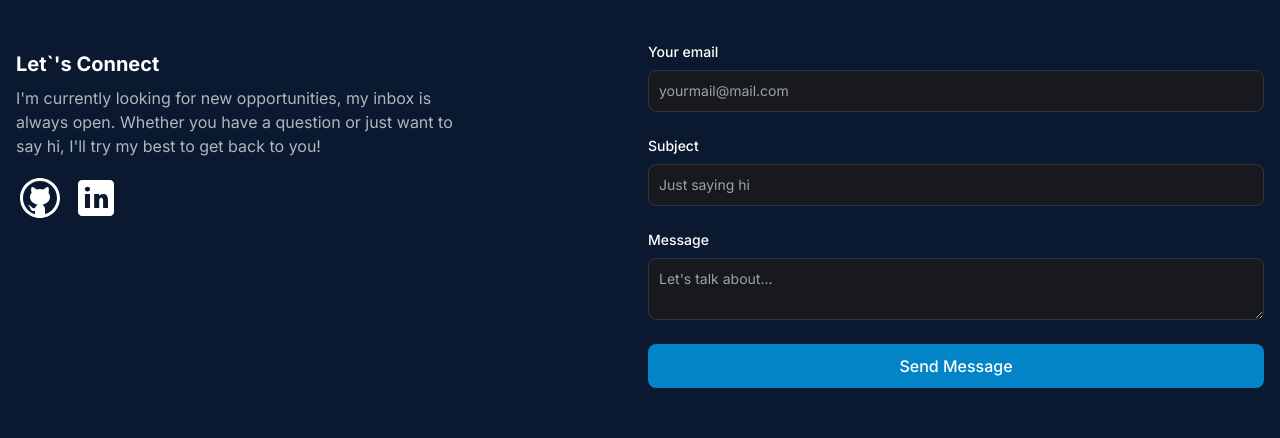
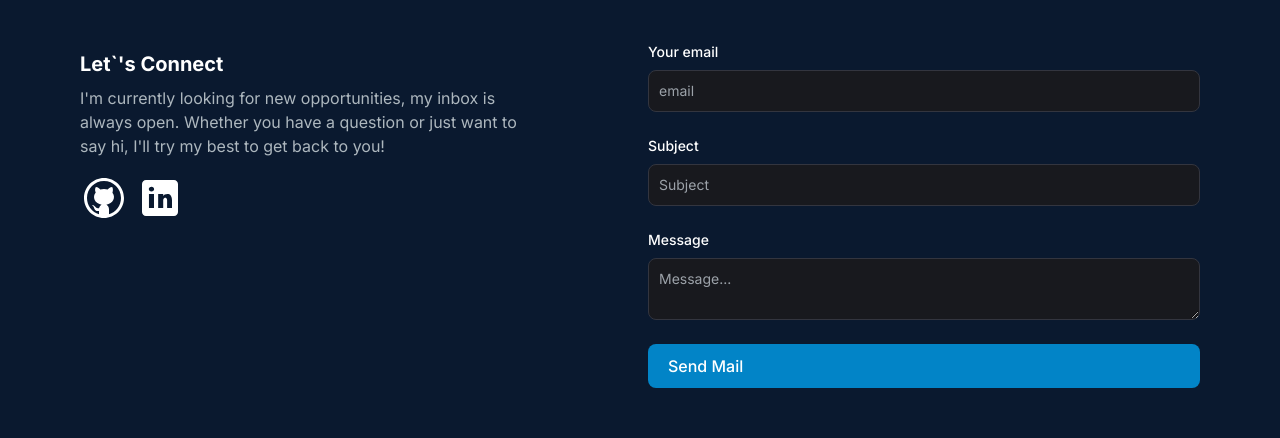
Before and after one commit to RamadanRangkuti/fe_portofolio, a Next.js app: page / in a window 1280 px wide. Shown: the part 1260-1698 px from the top of the page. Built offline with nearby package versions, Linux system fonts and the light colour scheme; no server answers.

Commit message:
Adjustment

```diff
--- a/package.json
+++ b/package.json
@@ -20,6 +20,7 @@
     "react": "18.2.0",
     "react-dom": "18.2.0",
     "react-router-dom": "^6.16.0",
+    "react-scroll": "^1.9.0",
     "react-type-animation": "^3.1.0",
     "resend": "^1.1.0",
     "tailwindcss": "3.3.3"
--- a/src/app/page.js
+++ b/src/app/page.js
@@ -8,10 +8,10 @@ export default function Home() {
   return (
     <main className="min-h-screen bg-[#0a192f] mx-auto">
       <div className="mx-4">
-        <HeroSection/>
-        <AboutSection/>
+        <HeroSection id="home"/>
+        <AboutSection id="about"/>
         <ProjectsSection/>
-        <EmailSection/>
+        <EmailSection id="contact"/>
       </div>
     </main>
   )
--- a/src/components/EmailSection.jsx
+++ b/src/components/EmailSection.jsx
@@ -1,3 +1,4 @@
+"use client"
 import React from 'react'
 import Link from 'next/link'
 import Image from 'next/image'
@@ -5,8 +6,12 @@ import GithubIcon from "../../public/github-icon.svg"
 import LinkedinIcon from "../../public/linkedin-icon.svg"
 
 const EmailSection = () => {
+  const sendEmail = (e) => {
+    e.preventDefault();
+
+  }
   return (
-    <section className="grid md:grid-cols-2 my-12 md:my-12 py-24 gap-4" id="contact">
+    <section className="grid px-4 xl:px-16 md:grid-cols-2 my-12 md:my-12 py-24 gap-4" id="contact">
       <div className="">
         <h5 className="text-xl font-bold text-white my-2">Let`&apos;s Connect</h5>
         <p className="text-[#ADB7BE] mb-4 max-w-md">
@@ -38,7 +43,7 @@ const EmailSection = () => {
               id="email"
               required
               className="bg-[#18191E] border border-[#33353F] placeholder-[#9CA2A9] text-gray-100 text-sm rounded-lg block w-full p-2.5"
-              placeholder="yourmail@mail.com"
+              placeholder="email"
             />
           </div>
           <div className="mb-6">
@@ -53,7 +58,7 @@ const EmailSection = () => {
               id="subject"
               required
               className="bg-[#18191E] border border-[#33353F] placeholder-[#9CA2A9] text-gray-100 text-sm rounded-lg block w-full p-2.5"
-              placeholder="Just saying hi"
+              placeholder="Subject"
             />
           </div>
           <div className="mb-6">
@@ -67,15 +72,16 @@ const EmailSection = () => {
               name="message"
               id="message"
               className="bg-[#18191E] border border-[#33353F] placeholder-[#9CA2A9] text-gray-100 text-sm rounded-lg block w-full p-2.5"
-              placeholder="Let's talk about..."
+              placeholder="Message..."
             />
           </div>
-          <button
+          {/* <button
             type="submit"
             className="bg-sky-600 hover:bg-sky-700 text-white font-medium py-2.5 px-5 rounded-lg w-full"
           >
             Send Message
-          </button>
+          </button> */}
+          <a href="mailto:ramadanrangkuti17@gmail.com" className='bg-sky-600 hover:bg-sky-700 text-white font-medium py-2.5 px-5 rounded-lg w-full'>Send Mail</a>
         </form>
       </div>
     </section>
--- a/src/components/HeroSection.jsx
+++ b/src/components/HeroSection.jsx
@@ -69,7 +69,7 @@ const HeroSection = () => {
               </a>
             </div>
             <div className='flex text-sm'>
-              <a href='https://drive.google.com/file/d/1ThKSqlFDSZ8LdMbYSU3Jzqt-wVoYtfes/view?usp=sharing' target='_blank' rel='noopener noreferrer'><button className='px-4 py-2 lg:px-6 lg:py-3 rounded-full mr-4 bg-white hover:bg-slate-200 text-black mt-3'>Hire Me</button></a>
+              <a href="mailto:ramadanrangkuti17@gmail.com" target='_blank' rel='noopener noreferrer'><button className='px-4 py-2 lg:px-6 lg:py-3 rounded-full mr-4 bg-white hover:bg-slate-200 text-black mt-3'>Hire Me</button></a>
               <a href='https://drive.google.com/file/d/1ThKSqlFDSZ8LdMbYSU3Jzqt-wVoYtfes/view?usp=sharing' target='_blank' rel='noopener noreferrer'>
               <button className='px-4 py-2 lg:px-6 lg:py-3 rounded-full bg-transparent hover:bg-slate-800 text-white border border-white mt-3'>Download CV</button>
             </a>
--- a/src/components/Navbar.jsx
+++ b/src/components/Navbar.jsx
@@ -7,6 +7,7 @@ import { useState,useEffect } from 'react'
 import { useRouter } from 'next/navigation'
 // import {Bars3Icon, XmarkIcon} from "@heroicons/react/24/solid"
 // import MenuOverlay from './MenuOverlay'
+import { Link as ScrollLink} from 'react-scroll'
 
 const Navbar = () => {
   const router = useRouter()
@@ -46,12 +47,12 @@ const Navbar = () => {
     <nav className='fixed top-0 left-0 right-0 z-10 bg-[#0a192f] bg-opacity-100'>
     {/* // <nav className='fixed top-0 left-0 right-0 z-10 bg-sky-300 bg-opacity-100 text-black'> */}
       <div className='flex items-center justify-between mx-auto px-2 md:px-4 py-2'>
-        <Link href={"/"} className='text-xl md:text-5xl text-white font-semibold'>🎱</Link>
+        <Link href={"/"} spy={true} smooth={true} duration={500} className='cursor-pointer text-xl md:text-5xl text-white font-semibold'>🎱</Link>
         <div className='menu md:block md:w-auto' id='navbar'>
           <ul className='flex p-4 md:p-0 md:flex-row md:space-x-4'>
-            <Link href={"#about"} className='block py-2 pl-3 pr-4 text-[#ADB7BE] sm:text-xl rounded md:p-0 hover:text-white'>About</Link>
-            <Link href={"#projects"} className='block py-2 pl-3 pr-4 text-[#ADB7BE] sm:text-xl rounded md:p-0 hover:text-white'>Projects</Link>
-            <Link href={"#contact"} className='block py-2 pl-3 pr-4 text-[#ADB7BE] sm:text-xl rounded md:p-0 hover:text-white'>Contact</Link>
+            <ScrollLink to='about' spy={true} smooth={true} duration={500} className='cursor-pointer block py-2 pl-3 pr-4 text-[#ADB7BE] sm:text-xl rounded md:p-0 hover:text-white'>About</ScrollLink>
+            <ScrollLink to='projects' spy={true} smooth={true} duration={500} className='cursor-pointer block py-2 pl-3 pr-4 text-[#ADB7BE] sm:text-xl rounded md:p-0 hover:text-white'>Projects</ScrollLink>
+            <ScrollLink to='contact' spy={true} smooth={true} duration={500} className='cursor-pointer block py-2 pl-3 pr-4 text-[#ADB7BE] sm:text-xl rounded md:p-0 hover:text-white'>Contact</ScrollLink>
             {isLoggedIn ? (
               <>
                 <Link href="/admin" passHref>
@@ -68,6 +69,34 @@ const Navbar = () => {
         </div>
       </div>
     </nav>
+
+    // <nav className="fixed top-0 left-0 right-0 z-10 bg-[#0a192f] bg-opacity-100">
+    //   <div className="flex items-center justify-between mx-auto px-2 md:px-4 py-2">
+    //     <Link to="home" spy={true} smooth={true} duration={500}>
+    //       <a className="text-xl md:text-5xl text-white font-semibold">🎱</a>
+    //     </Link>
+    //     <div className="menu md:block md:w-auto" id="navbar">
+    //       <ul className="flex p-4 md:p-0 md:flex-row md:space-x-4">
+    //         <Link to="about" spy={true} smooth={true} duration={500}>
+    //           <a className="block py-2 pl-3 pr-4 text-[#ADB7BE] sm:text-xl rounded md:p-0 hover:text-white">
+    //             Tentang
+    //           </a>
+    //         </Link>
+    //         <Link to="projects" spy={true} smooth={true} duration={500}>
+    //           <a className="block py-2 pl-3 pr-4 text-[#ADB7BE] sm:text-xl rounded md:p-0 hover:text-white">
+    //             Proyek
+    //           </a>
+    //         </Link>
+    //         <Link to="contact" spy={true} smooth={true} duration={500}>
+    //           <a className="block py-2 pl-3 pr-4 text-[#ADB7BE] sm:text-xl rounded md:p-0 hover:text-white">
+    //             Kontak
+    //           </a>
+    //         </Link>
+    //         {/* Tambahkan tautan lainnya */}
+    //       </ul>
+    //     </div>
+    //   </div>
+    // </nav>
   )
 }
 
--- a/src/components/ProjectCard.jsx
+++ b/src/components/ProjectCard.jsx
@@ -4,7 +4,7 @@ import Link from 'next/link'
 
 const ProjectCard = ({imgUrl, title, description, gitUrl, deployUrl}) => {
   return (
-    <div id="projects">
+    <div>
     <div
       className="h-52 md:h-72 rounded-t-xl relative group"
       style={{ background: `url(${imgUrl})`, backgroundSize: "cover" }}
--- a/src/components/ProjectsSection.jsx
+++ b/src/components/ProjectsSection.jsx
@@ -75,11 +75,11 @@ const ProjectsSection = () => {
     })
   }, []);
   return (
-    <>
+    <div id='projects'>
     <h2 className='text-center text-4xl font-bold text-white mt-4 mb-8 md:mb-12'>
       My Projects
     </h2>
-    <div className='grid md:grid-cols-3 gap-8 md:gap-12'>{experience.map((item) =>
+    <div className='grid px-4 xl:px-16 md:grid-cols-3 gap-8 md:gap-12'>{experience.map((item) =>
       <ProjectCard
       key={item.id_experience}
       title={item.project_name}
@@ -90,7 +90,7 @@ const ProjectsSection = () => {
       )}
       {/* https://res.cloudinary.com/dbyffkigp/image/upload/v1698225171/assets/b74aspltby5slvzitlgd.png */}
     </div>
-    </>
+    </div>
   )
 }
 
```
Also changed, not shown: 1 other file (tests, documents, lock files or other folders).
